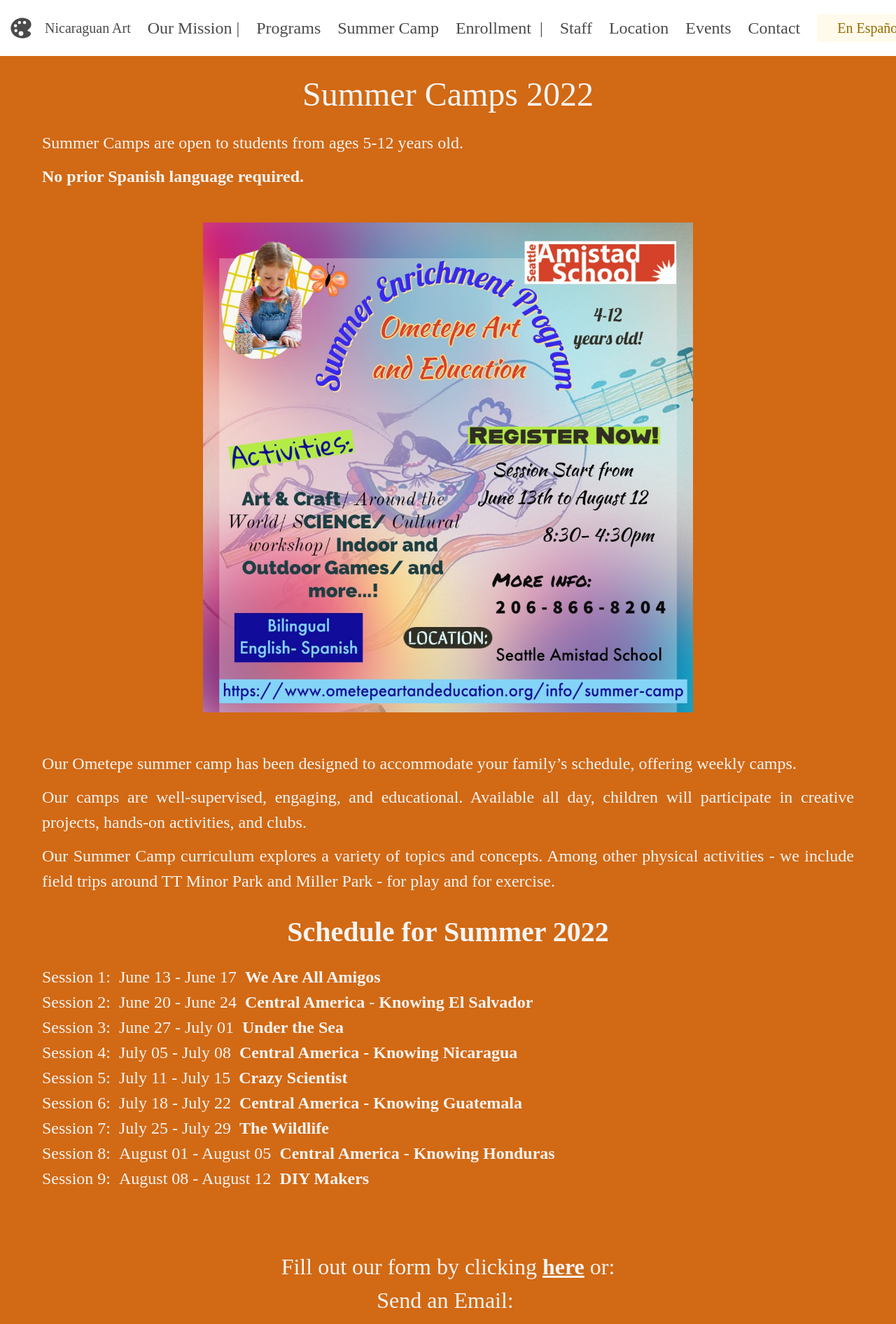
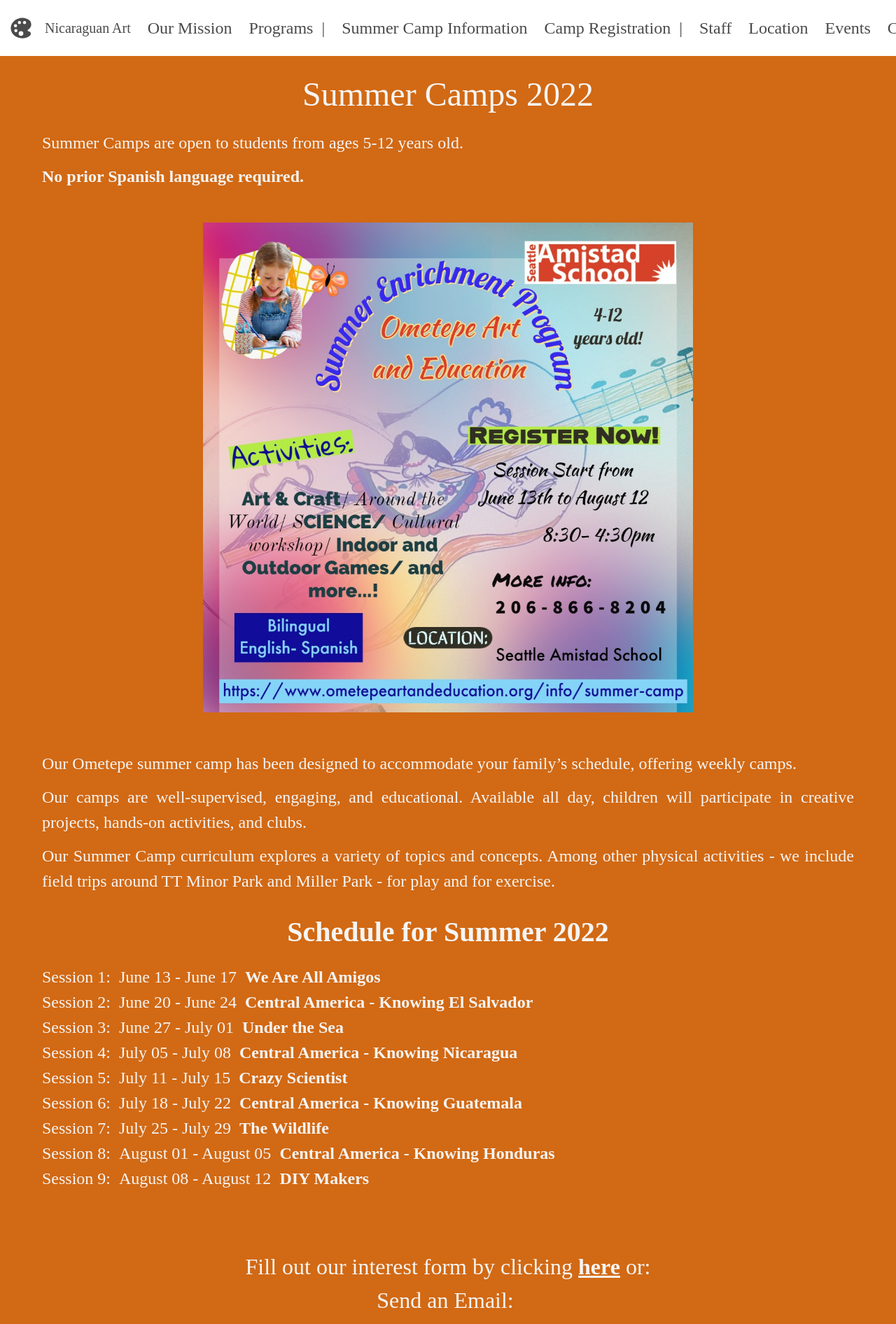
Before and after one commit to papadavis47/ometepe-art-and-education, a Next.js app: page /info/summer-camp in a window 1280 px wide. Shown: the top 1892 px of the page at 70% size. Built offline with nearby package versions, Linux system fonts and the light colour scheme; a web font is replaced by a local one.

Commit message:
Add conditional rendering of brackets in navbar, change text in menu items and summer camp page

```diff
--- a/pages/info/summer-camp.js
+++ b/pages/info/summer-camp.js
@@ -114,7 +114,9 @@ const Camp = () => {
       <section className='mt-5 py-3'>
         <div className='has-text-light has-textweight-light has-text-centered mt-6'>
           <h2 className='is-size-3 is-size-5-mobile'>
-            {spanish ? "Llena nuestro formulario haciendo clic " : "Fill out our form by clicking "}
+            {spanish
+              ? "Complete nuestro formulario de interés haciendo clic  "
+              : "Fill out our interest form by clicking "}
             <a
               className='has-text-light has-text-weight-bold is-underlined'
               href='https://form.jotform.com/221110567022137'
@@ -124,7 +126,7 @@ const Camp = () => {
             {spanish ? "o:" : "or:"}
           </h2>
           <h2 className='is-size-3 is-size-5-mobile'>
-            {spanish ? "Correo electrónico" : "Send an Email"}:&nbsp;{" "}
+            {spanish ? "Enviar un correo electrónico" : "Send an Email"}:&nbsp;{" "}
           </h2>
           <p>
             <span className='is-size-5-mobile is-size-3'> ometepeartandeducation@gmail.com</span>
--- a/src/components/NavBar/NavBar.js
+++ b/src/components/NavBar/NavBar.js
@@ -45,17 +45,17 @@ const NavBar = () => {
           <div className='navbar-end is-size-4'>
             <Link href='/info/mission'>
               <a className='navbar-item' onClick={closeBurgerMenu}>
-                {spanish ? "Nuestra misión" : "Our Mission"} |
+                {spanish ? "Nuestra misión" : "Our Mission"}
               </a>
             </Link>
             <Link href='/info/programs'>
               <a className='navbar-item' onClick={closeBurgerMenu}>
-                {spanish ? "Programas" : "Programs"}
+                {spanish ? "Programas" : "Programs"}&nbsp; {!mobileOpen && "|"}
               </a>
             </Link>
             <Link href='/info/summer-camp'>
               <a className='navbar-item' onClick={closeBurgerMenu}>
-                {spanish ? "Campamento de Verano" : "Summer Camp"}
+                {spanish ? "Campamento de Verano" : "Summer Camp Information"}
               </a>
             </Link>
             <a
@@ -63,7 +63,7 @@ const NavBar = () => {
               className='navbar-item'
               onClick={closeBurgerMenu}
             >
-              {spanish ? "Inscripción" : "Enrollment"} &nbsp;|
+              {spanish ? "Registro" : "Camp Registration"}&nbsp; {!mobileOpen && "  |"}
             </a>
 
             <div
```
